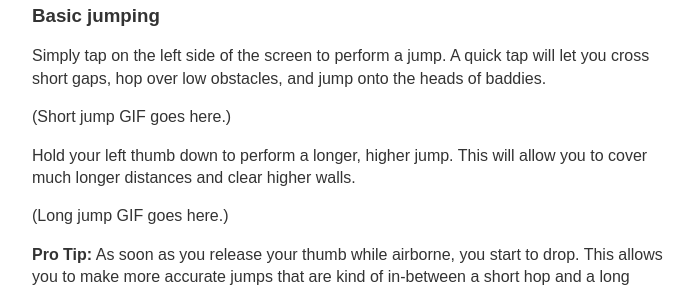
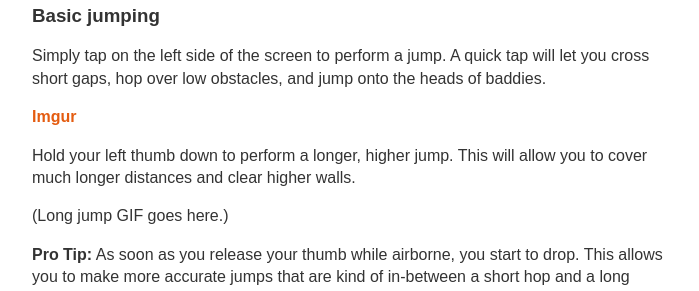
Before and after one commit to thatpixelguy/milesandkilo, a Jekyll site: the page built from manual.md, in a window 1280 px wide. Shown: the part 512-803 px from the top of the page, without its empty margins (290-989 px from the left). Built offline with Jekyll 4.4.1, drawn with Linux system fonts in a browser that asks for light colours; our own code applies the rules of GitHub Pages for plain Markdown files.

Commit message:
Updated manual.md

```diff
--- a/manual.md
+++ b/manual.md
@@ -15,7 +15,7 @@ Hi! I'm Mike Burns, the creator of *Miles & Kilo*. Thanks for checking out my ga
 
 Simply tap on the left side of the screen to perform a jump. A quick tap will let you cross short gaps, hop over low obstacles, and jump onto the heads of baddies.
 
-(Short jump GIF goes here.)
+[Imgur](http://i.imgur.com/110mLHD.gifv)
 
 Hold your left thumb down to perform a longer, higher jump. This will allow you to cover much longer distances and clear higher walls.
 
```
